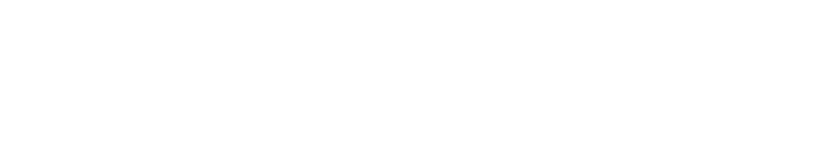
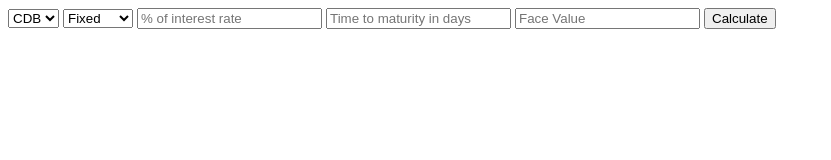
Before and after one commit to goliveira-daniel/finalProject, a plain HTML site: page index.html in a window 1280 px wide. Shown: the whole page, without its empty margins (0-831 px from the left). Drawn offline with Linux system fonts and the light colour scheme.

Commit message:
added input controls to page, changed tag name to tag id

```diff
--- a/index.html
+++ b/index.html
@@ -5,6 +5,21 @@
 	<title>Investment Comparator</title>
 </head>
 <body>
-
+	<form id="Investment Comparator">
+		<select id="Bond">
+			<option value="CDB">CDB</option>
+			<option value="LCI">LCI</option>
+			<option value="LCA">LCA</option>
+		</select>
+		<select id="interestRateType">
+			<option value="Fixed">Fixed</option>
+			<option value="Variable">Variable</option>
+		</select>
+		<input type="number" id="interestRateValue" placeholder="% of interest rate">
+		<input type="number" id="timeToMaturity" placeholder="Time to maturity in days">
+		<input type="number" id="faceValue" placeholder="Face Value" min="0" max="10000" step="any">
+		<button id="calculate">Calculate</button>
+	</form>
+	<script src="app.js"></script>
 </body>
 </html>
```
